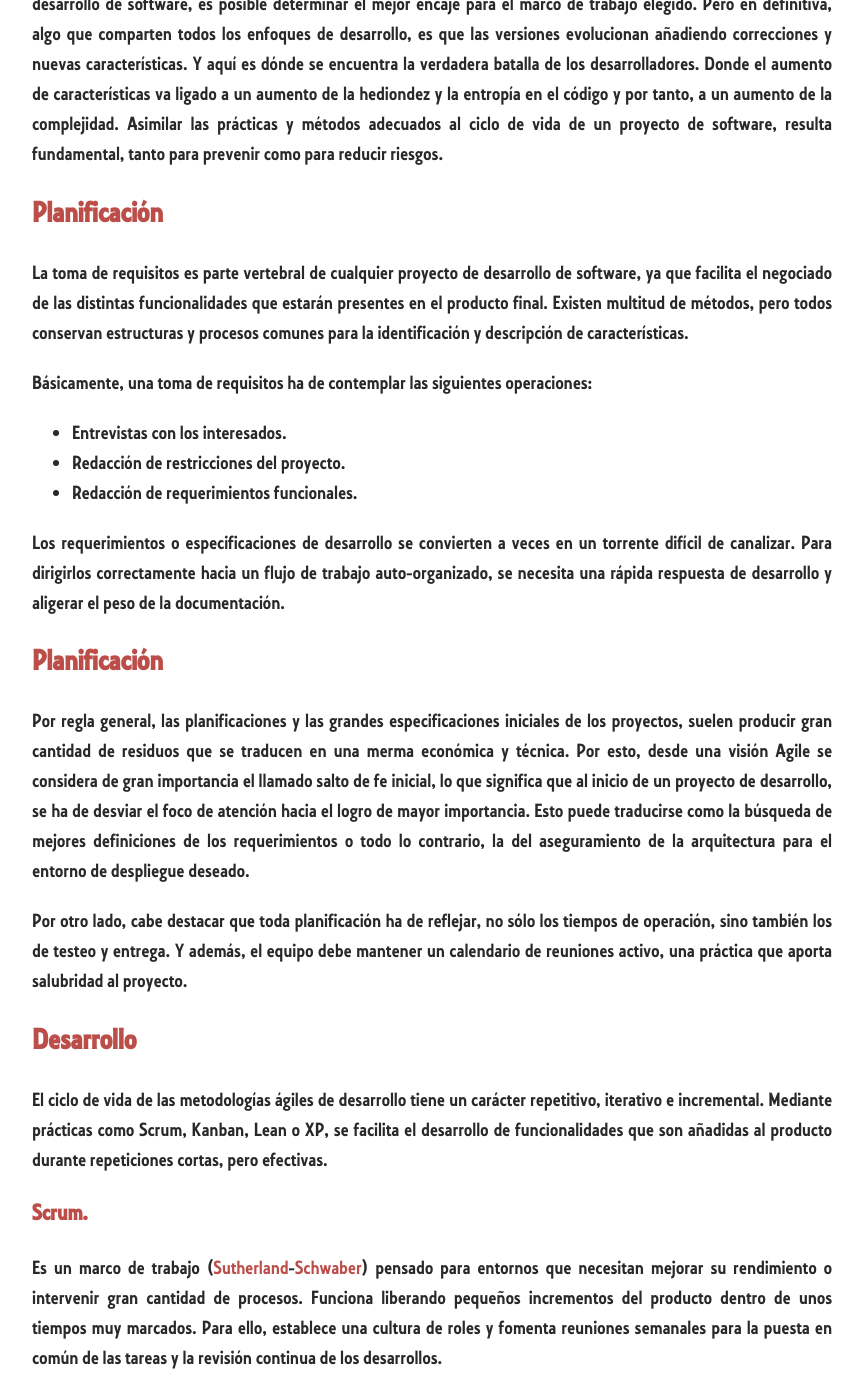
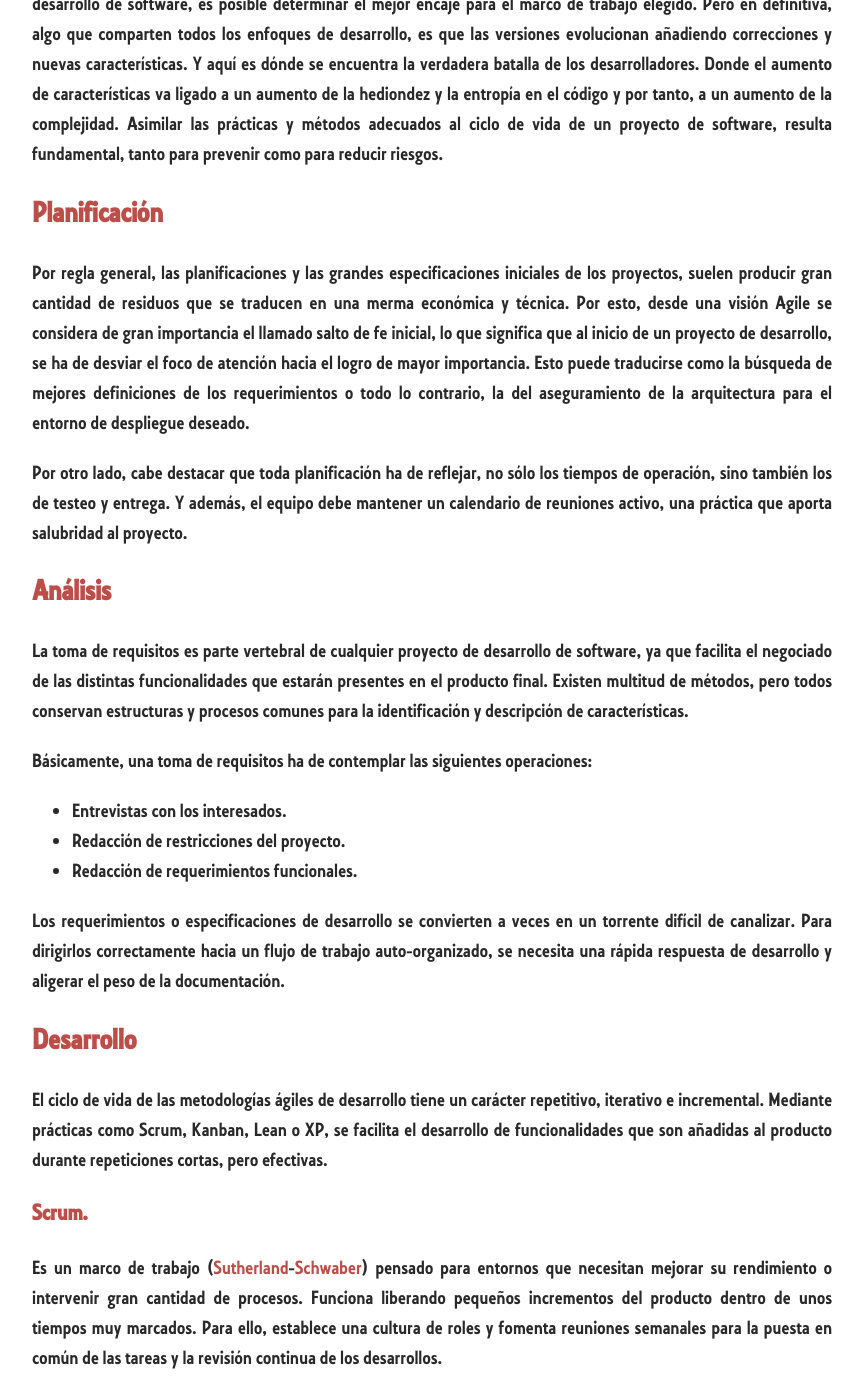
Before and after one commit to Rocmpr/blog, a Jekyll site: the page built from _posts/2019-11-24-Metodologías-Ágiles.md, in a window 1280 px wide and 1400 px high, scrolled down 1921 px. Shown: the whole window, without its empty margins (208-1071 px from the left). Built offline with Jekyll 4.4.1, drawn with Linux system fonts in a browser that asks for light colours; our own code applies the rules of GitHub Pages for plain Markdown files; some of the changed lines change nothing that is shown.

Commit message:
Update 2019-11-24-Metodologías-Ágiles.md

```diff
--- a/_posts/2019-11-24-Metodologías-Ágiles.md
+++ b/_posts/2019-11-24-Metodologías-Ágiles.md
@@ -32,6 +32,12 @@ Con independencia del enfoque utilizado, Agile ofrece una serie de herramientas
 
 ## Planificación
 
+Por regla general, las planificaciones y las grandes especificaciones iniciales de los proyectos, suelen producir gran cantidad de residuos que se traducen en una merma económica y técnica. Por esto, desde una visión Agile se considera de gran importancia el llamado salto de fe inicial, lo que significa que al inicio de un proyecto de desarrollo, se ha de desviar el foco de atención hacia el logro de mayor importancia. Esto puede traducirse como la búsqueda de mejores definiciones de los requerimientos o todo lo contrario, la del aseguramiento de la arquitectura para el entorno de despliegue deseado.
+
+Por otro lado, cabe destacar que toda planificación ha de reflejar, no sólo los tiempos de operación, sino también los de testeo y entrega. Y además, el equipo debe mantener un calendario de reuniones activo, una práctica que aporta salubridad al proyecto.
+
+## Análisis
+
 La toma de requisitos es parte vertebral de cualquier proyecto de desarrollo de software, ya que facilita el negociado de las distintas funcionalidades que estarán presentes en el producto final. Existen multitud de métodos, pero todos conservan estructuras y procesos comunes para la identificación y descripción de características.
 
 Básicamente, una toma de requisitos ha de contemplar las siguientes operaciones:
@@ -41,12 +47,6 @@ Básicamente, una toma de requisitos ha de contemplar las siguientes operaciones
 * Redacción de requerimientos funcionales.
 
 Los requerimientos o especificaciones de desarrollo se convierten a veces en un torrente difícil de canalizar. Para dirigirlos correctamente hacia un flujo de trabajo auto-organizado, se necesita una rápida respuesta de desarrollo y aligerar el peso de la documentación.
-
-## Planificación
-
-Por regla general, las planificaciones y las grandes especificaciones iniciales de los proyectos, suelen producir gran cantidad de residuos que se traducen en una merma económica y técnica. Por esto, desde una visión Agile se considera de gran importancia el llamado salto de fe inicial, lo que significa que al inicio de un proyecto de desarrollo, se ha de desviar el foco de atención hacia el logro de mayor importancia. Esto puede traducirse como la búsqueda de mejores definiciones de los requerimientos o todo lo contrario, la del aseguramiento de la arquitectura para el entorno de despliegue deseado.
-
-Por otro lado, cabe destacar que toda planificación ha de reflejar, no sólo los tiempos de operación, sino también los de testeo y entrega. Y además, el equipo debe mantener un calendario de reuniones activo, una práctica que aporta salubridad al proyecto.
 
 ## Desarrollo
 
```
